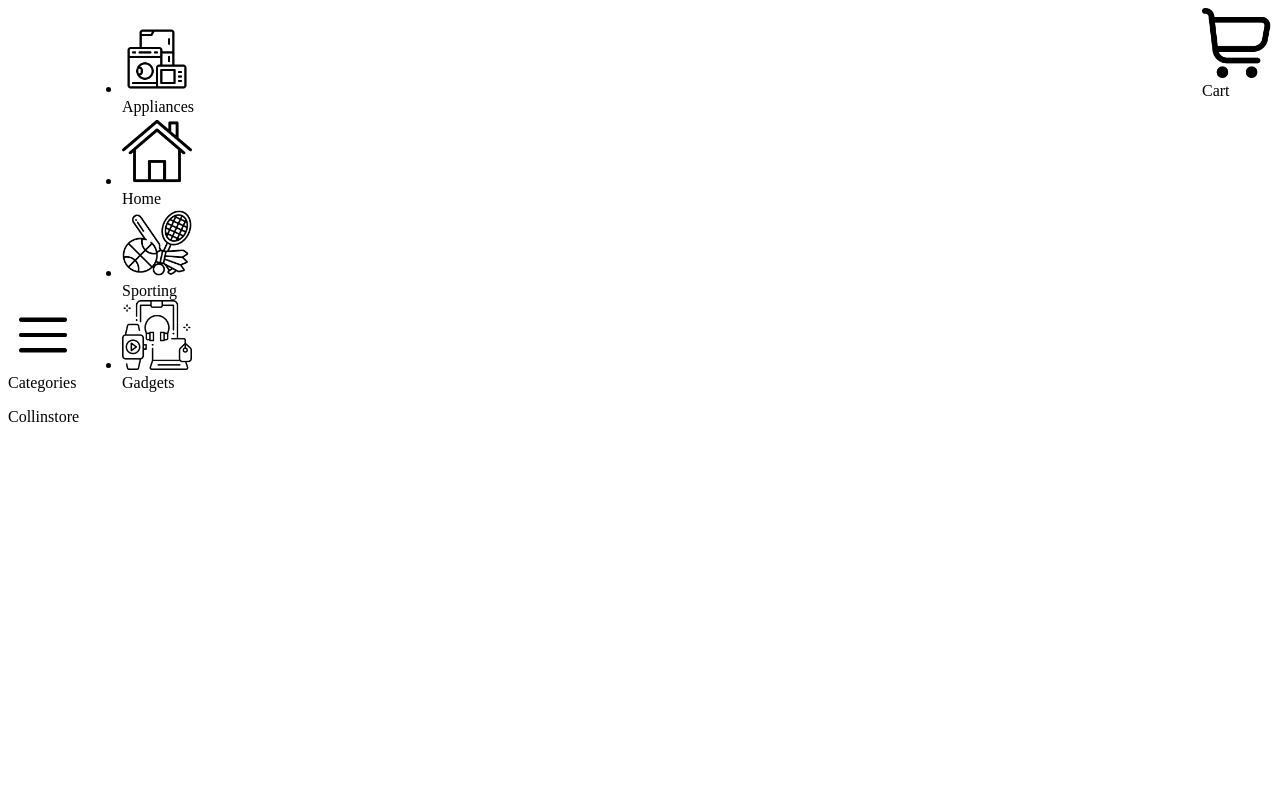
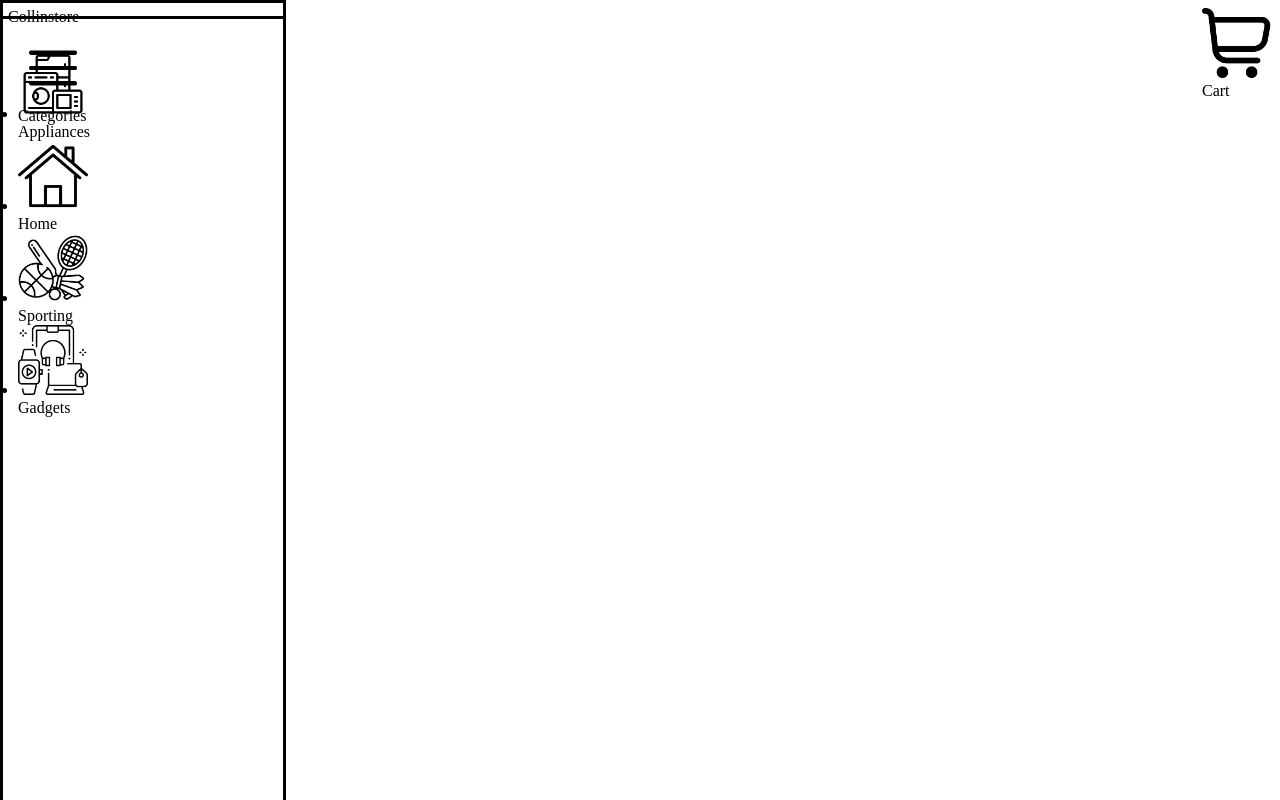
Before and after one commit to GRACENOBLE/index.html, a plain HTML site: page index.html in a window 1280 px wide. Drawn offline with Linux system fonts and the light colour scheme.

Commit message:
adding the properties of the side nav

```diff
--- a/style.css
+++ b/style.css
@@ -5,3 +5,14 @@
 #cart {
     float: right;
 }
+
+#categories {
+    width: 250px;
+    height: 100%;
+    position: fixed;
+    top: 0;
+    left: 0;
+    padding: 30px 15px;
+    border: solid;
+
+}
```
